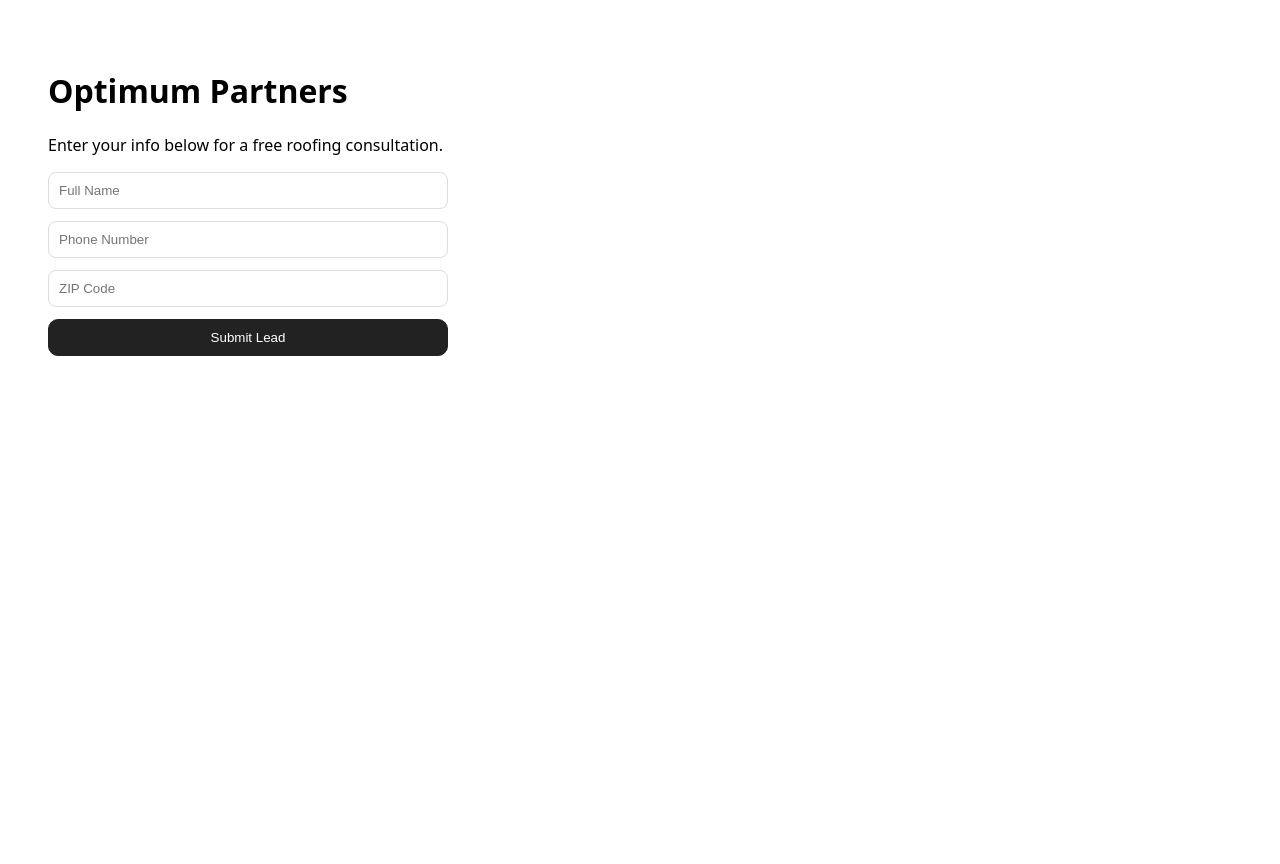
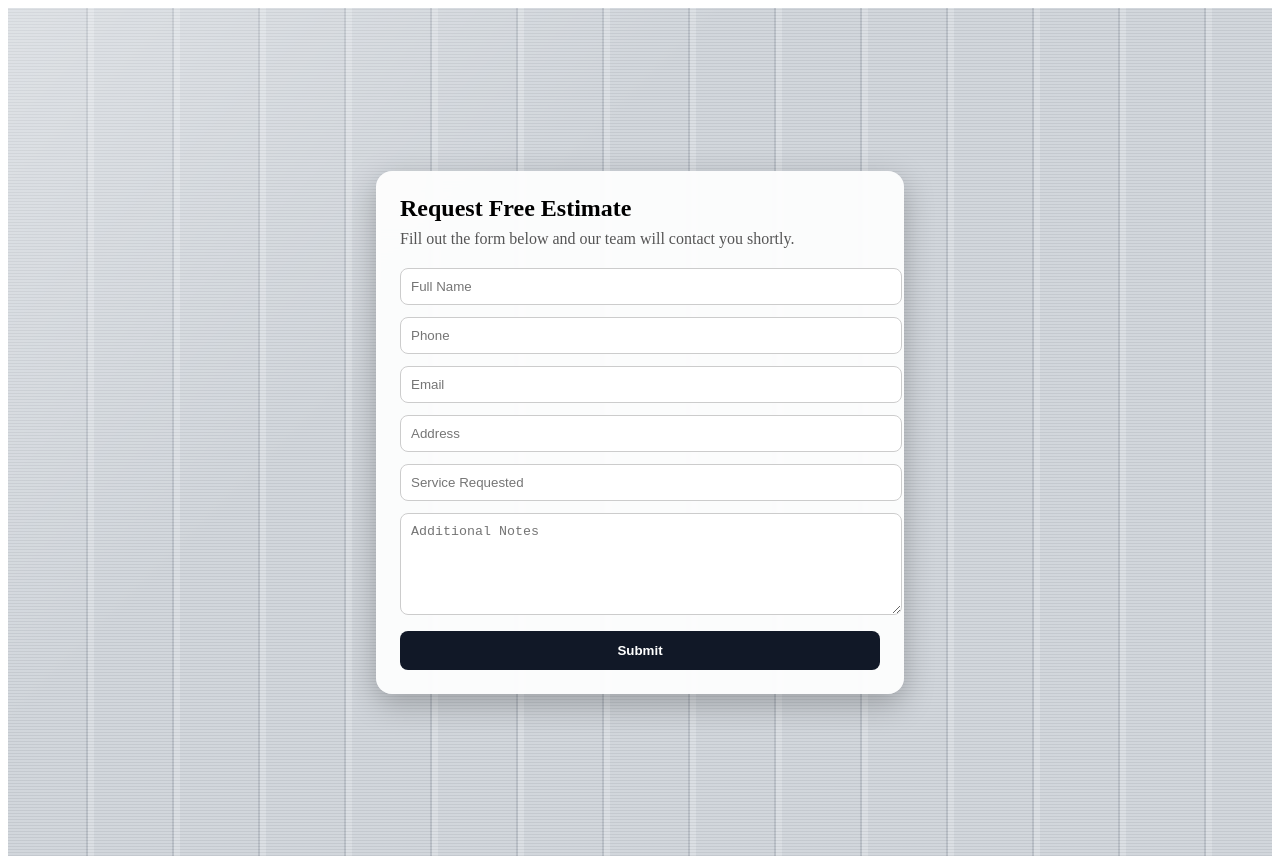
Before and after one commit to bigbiznezz269-hue/Optimum-Partners--next, a Next.js app: page / in a window 1280 px wide. Before the commit the page ends 800 px from the top, so only its background shows below. Built offline with nearby package versions, Linux system fonts and the light colour scheme.

Commit message:
Update index.js

```diff
--- a/pages/index.js
+++ b/pages/index.js
@@ -1,46 +1,155 @@
+// pages/index.js
+import { useState } from "react";
+import { useRouter } from "next/router";
+
 export default function Home() {
+  const router = useRouter();
+
+  const [form, setForm] = useState({
+    name: "",
+    phone: "",
+    email: "",
+    address: "",
+    service: "",
+    notes: "",
+  });
+
+  const handleChange = (e) => {
+    setForm({ ...form, [e.target.name]: e.target.value });
+  };
+
+  const handleSubmit = async (e) => {
+    e.preventDefault();
+
+    const res = await fetch("/api/leads", {
+      method: "POST",
+      headers: { "Content-Type": "application/json" },
+      body: JSON.stringify(form),
+    });
+
+    let leadId = "";
+    try {
+      const json = await res.json();
+      leadId = json?.leadId || "";
+    } catch {}
+
+    const qs = new URLSearchParams({ ...form, leadId }).toString();
+    router.push(`/success?${qs}`);
+  };
+
   return (
-    <main style={{padding: 40, fontFamily: "system-ui"}}>
-      <h1>Optimum Partners</h1>
-      <p>Enter your info below for a free roofing consultation.</p>
+    <main style={styles.wrap}>
+      <form style={styles.card} onSubmit={handleSubmit}>
+        <h1 style={styles.h1}>Request Free Estimate</h1>
+        <p style={styles.lede}>
+          Fill out the form below and our team will contact you shortly.
+        </p>
 
-      <form
-        action="/api/leads"
-        method="POST"
-        style={{display: "grid", gap: 12, maxWidth: 400}}
-      >
         <input
+          style={styles.input}
           name="name"
           placeholder="Full Name"
+          value={form.name}
+          onChange={handleChange}
           required
-          style={{padding: 10, border: "1px solid #ddd", borderRadius: 8}}
         />
         <input
+          style={styles.input}
           name="phone"
-          placeholder="Phone Number"
+          placeholder="Phone"
+          value={form.phone}
+          onChange={handleChange}
           required
-          style={{padding: 10, border: "1px solid #ddd", borderRadius: 8}}
         />
         <input
-          name="zip"
-          placeholder="ZIP Code"
+          style={styles.input}
+          name="email"
+          placeholder="Email"
+          value={form.email}
+          onChange={handleChange}
+        />
+        <input
+          style={styles.input}
+          name="address"
+          placeholder="Address"
+          value={form.address}
+          onChange={handleChange}
           required
-          style={{padding: 10, border: "1px solid #ddd", borderRadius: 8}}
         />
-        <button
-          type="submit"
-          style={{
-            padding: "10px 14px",
-            borderRadius: 10,
-            border: "1px solid #222",
-            background: "#222",
-            color: "white",
-            cursor: "pointer"
-          }}
-        >
-          Submit Lead
+        <input
+          style={styles.input}
+          name="service"
+          placeholder="Service Requested"
+          value={form.service}
+          onChange={handleChange}
+        />
+        <textarea
+          style={styles.textarea}
+          name="notes"
+          placeholder="Additional Notes"
+          value={form.notes}
+          onChange={handleChange}
+        />
+
+        <button type="submit" style={styles.btn}>
+          Submit
         </button>
       </form>
     </main>
   );
 }
+
+const styles = {
+  wrap: {
+    minHeight: "100vh",
+    display: "flex",
+    alignItems: "center",
+    justifyContent: "center",
+    padding: 24,
+
+    /* CSS-only metal roof background */
+    backgroundColor: "#d3d7dc",
+    backgroundImage: [
+      "linear-gradient(135deg, rgba(255,255,255,0.28), rgba(255,255,255,0) 35%)",
+      "repeating-linear-gradient(0deg, rgba(0,0,0,0.05) 0px, rgba(0,0,0,0.05) 1px, rgba(255,255,255,0.06) 1px, rgba(255,255,255,0.06) 3px)",
+      "repeating-linear-gradient(90deg, #cfd4da 0px, #cfd4da 78px, #b8bec6 78px, #b8bec6 80px, #d9dde2 80px, #d9dde2 86px)"
+    ].join(", "),
+    backgroundBlendMode: "screen, normal, normal",
+  },
+  card: {
+    width: "100%",
+    maxWidth: 480,
+    background: "rgba(255, 255, 255, 0.92)",
+    borderRadius: 16,
+    boxShadow: "0 10px 30px rgba(0,0,0,0.25)",
+    padding: 24,
+    backdropFilter: "blur(2px)",
+  },
+  h1: { margin: 0, fontSize: 24, fontWeight: 700 },
+  lede: { margin: "8px 0 20px", color: "#555" },
+  input: {
+    width: "100%",
+    marginBottom: 12,
+    padding: 10,
+    border: "1px solid #ccc",
+    borderRadius: 8,
+  },
+  textarea: {
+    width: "100%",
+    minHeight: 80,
+    marginBottom: 12,
+    padding: 10,
+    border: "1px solid #ccc",
+    borderRadius: 8,
+  },
+  btn: {
+    width: "100%",
+    padding: 12,
+    background: "#111827",
+    color: "#fff",
+    border: "none",
+    borderRadius: 8,
+    fontWeight: 600,
+    cursor: "pointer",
+  },
+};
```
